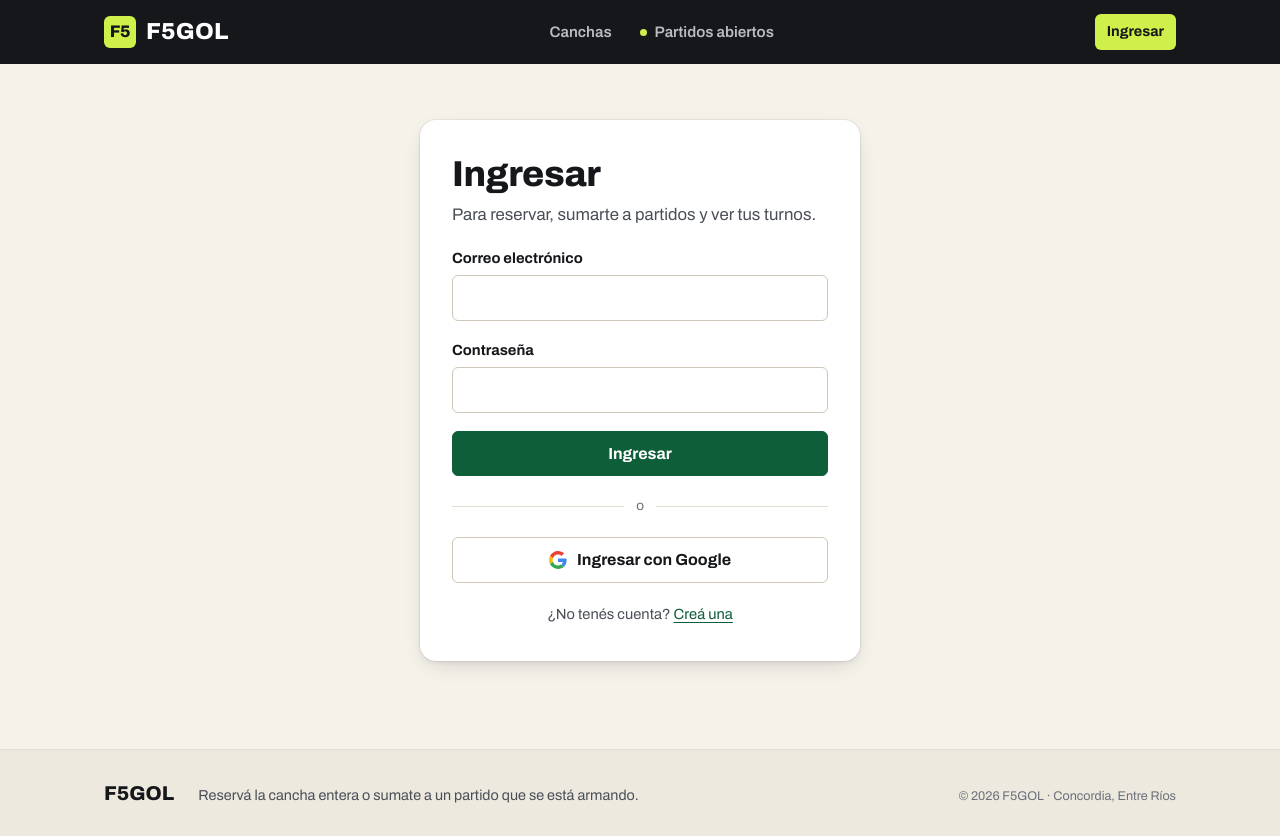
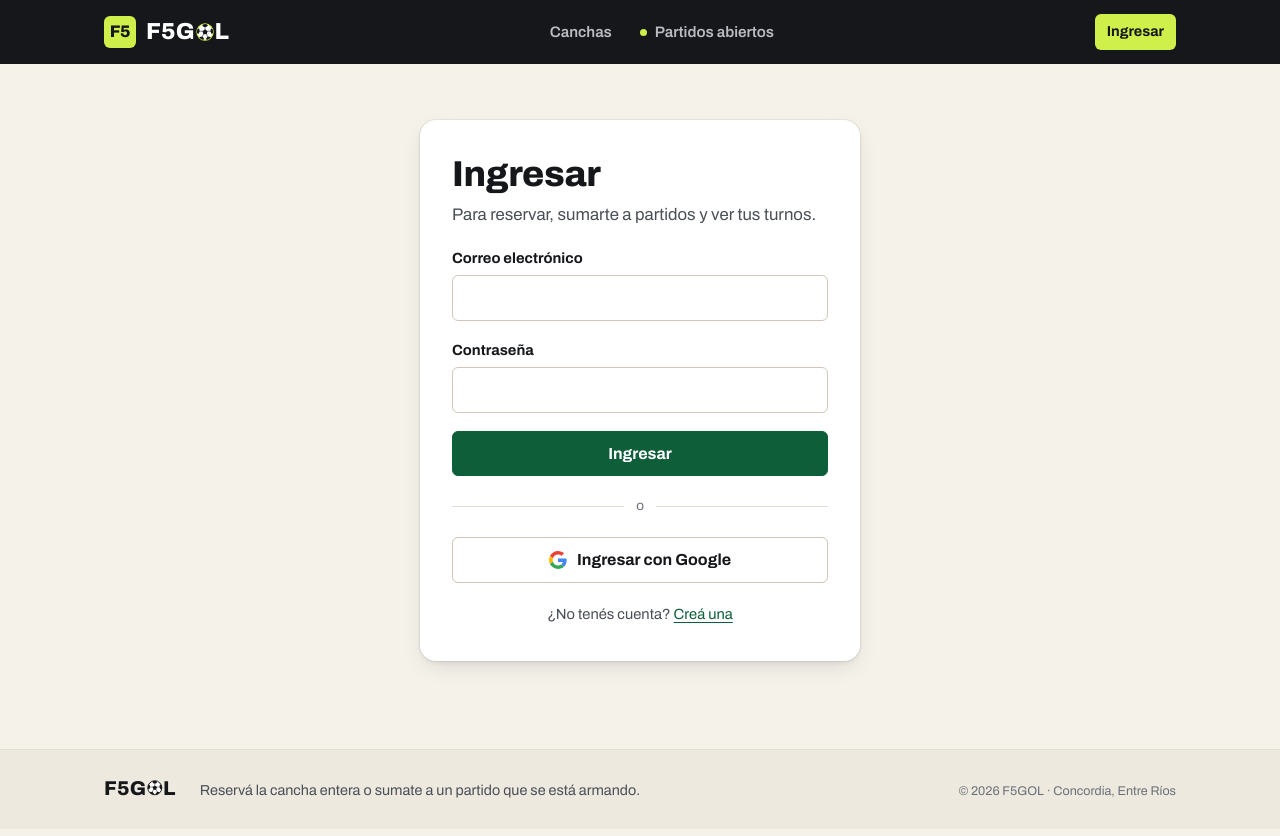
Before and after one commit to Felivander/F5Gol, an Angular app in the folder frontend/: page /login in a window 1280 px wide. Built offline with nearby package versions, Linux system fonts and the light colour scheme.

Commit message:
Agregar el logo con la pelota en lugar de la O y el favicon con el sello F5

```diff
--- a/frontend/src/app/components/footer/footer.html
+++ b/frontend/src/app/components/footer/footer.html
@@ -1,6 +1,6 @@
 <footer class="pie">
   <div class="pie-interior">
-    <span class="pie-marca">F5GOL</span>
+    <app-logo class="pie-marca" />
     <p>Reservá la cancha entera o sumate a un partido que se está armando.</p>
     <small>© {{ anioActual }} F5GOL · Concordia, Entre Ríos</small>
   </div>
--- a/frontend/src/app/components/footer/footer.ts
+++ b/frontend/src/app/components/footer/footer.ts
@@ -1,8 +1,9 @@
 import { Component } from '@angular/core';
+import { Logo } from '../logo/logo';
 
 @Component({
   selector: 'app-footer',
-  imports: [],
+  imports: [Logo],
   templateUrl: './footer.html',
   styleUrl: './footer.css'
 })
--- a/frontend/src/app/components/header/header.css
+++ b/frontend/src/app/components/header/header.css
@@ -57,10 +57,7 @@
 }
 
 .marca-nombre {
-  font-weight: 800;
-  font-stretch: 75%;
   font-size: 1.45rem;
-  letter-spacing: 0.01em;
 }
 
 /* ---------- Navegación ---------- */
--- a/frontend/src/app/components/header/header.html
+++ b/frontend/src/app/components/header/header.html
@@ -2,7 +2,7 @@
   <div class="barra-interior">
     <a class="marca" routerLink="/clubes" aria-label="F5GOL, ir al inicio">
       <span class="marca-sello" aria-hidden="true">F5</span>
-      <span class="marca-nombre">F5GOL</span>
+      <app-logo class="marca-nombre" fondo="oscuro" />
     </a>
 
     <nav class="navegacion" aria-label="Principal">
--- a/frontend/src/app/components/header/header.ts
+++ b/frontend/src/app/components/header/header.ts
@@ -2,10 +2,11 @@ import { Component, computed, inject } from '@angular/core';
 import { Router, RouterLink, RouterLinkActive } from '@angular/router';
 import { Auth } from '../../services/auth';
 import { Icono } from '../icono/icono';
+import { Logo } from '../logo/logo';
 
 @Component({
   selector: 'app-header',
-  imports: [RouterLink, RouterLinkActive, Icono],
+  imports: [RouterLink, RouterLinkActive, Icono, Logo],
   templateUrl: './header.html',
   styleUrl: './header.css'
 })
--- /dev/null
+++ b/frontend/src/app/components/logo/logo.css
@@ -0,0 +1,46 @@
+:host {
+  display: inline-flex;
+  color: var(--tinta);
+}
+
+:host(.oscuro) {
+  color: #fff;
+}
+
+.logo {
+  display: inline-flex;
+  align-items: center;
+  font-weight: 800;
+  font-stretch: 75%;
+  line-height: 1;
+  letter-spacing: 0.01em;
+  white-space: nowrap;
+}
+
+/* La pelota ocupa el lugar de la "O": del alto de las mayúsculas */
+.pelota {
+  width: 0.78em;
+  height: 0.78em;
+  margin: 0 0.03em;
+  overflow: visible;
+}
+
+.pelota-cuero {
+  fill: #fff;
+  stroke: var(--tinta);
+  stroke-width: 5;
+}
+
+:host(.oscuro) .pelota-cuero {
+  stroke: var(--lima);
+}
+
+.pelota-gajos {
+  fill: var(--tinta);
+}
+
+.pelota-costuras {
+  stroke: var(--tinta);
+  stroke-width: 2.5;
+  stroke-linecap: round;
+}
--- /dev/null
+++ b/frontend/src/app/components/logo/logo.html
@@ -0,0 +1,23 @@
+<span class="logo" aria-label="F5GOL" role="img">
+  <span aria-hidden="true">F5G</span><svg class="pelota" viewBox="-40 -40 80 80" aria-hidden="true" focusable="false">
+    <defs>
+      <clipPath [attr.id]="recorte"><circle r="36" /></clipPath>
+    </defs>
+    <circle r="36" class="pelota-cuero" />
+    <g [attr.clip-path]="'url(#' + recorte + ')'" class="pelota-gajos">
+      <polygon points="0,-12 11.4,-3.7 7.1,9.7 -7.1,9.7 -11.4,-3.7" />
+      <polygon points="0,-40 13,-30 6,-22 -6,-22 -13,-30" />
+      <polygon points="36,-14 40,4 28,8 24,-4 26,-16" />
+      <polygon points="24,30 12,40 4,30 12,20 24,22" />
+      <polygon points="-24,30 -12,40 -4,30 -12,20 -24,22" />
+      <polygon points="-36,-14 -40,4 -28,8 -24,-4 -26,-16" />
+    </g>
+    <g class="pelota-costuras">
+      <line x1="0" y1="-12" x2="0" y2="-22" />
+      <line x1="11.4" y1="-3.7" x2="24" y2="-4" />
+      <line x1="7.1" y1="9.7" x2="12" y2="20" />
+      <line x1="-7.1" y1="9.7" x2="-12" y2="20" />
+      <line x1="-11.4" y1="-3.7" x2="-24" y2="-4" />
+    </g>
+  </svg><span aria-hidden="true">L</span>
+</span>
--- /dev/null
+++ b/frontend/src/app/components/logo/logo.ts
@@ -0,0 +1,22 @@
+import { ChangeDetectionStrategy, Component, input } from '@angular/core';
+
+// Cada pelota necesita su propio id de recorte (puede haber dos logos en la misma página)
+let siguiente = 0;
+
+/**
+ * Logo de F5GOL: la palabra con la "O" reemplazada por una pelota de gajos.
+ * fondo = 'oscuro' en la barra negra (letras blancas, borde lima) y 'claro' sobre papel.
+ * El tamaño sale del font-size del lugar donde se usa.
+ */
+@Component({
+  selector: 'app-logo',
+  changeDetection: ChangeDetectionStrategy.OnPush,
+  templateUrl: './logo.html',
+  styleUrl: './logo.css',
+  host: { '[class.oscuro]': "fondo() === 'oscuro'" }
+})
+export class Logo {
+  fondo = input<'claro' | 'oscuro'>('claro');
+
+  protected recorte = `pelota-${++siguiente}`;
+}
--- a/frontend/src/index.html
+++ b/frontend/src/index.html
@@ -7,7 +7,8 @@
   <meta name="viewport" content="width=device-width, initial-scale=1">
   <meta name="theme-color" content="#15171a">
   <meta name="description" content="Reservá canchas de fútbol 5 o sumate a un partido que se está armando.">
-  <link rel="icon" type="image/x-icon" href="favicon.ico">
+  <link rel="icon" type="image/svg+xml" href="favicon.svg">
+  <link rel="alternate icon" type="image/x-icon" href="favicon.ico">
   <link rel="preconnect" href="https://fonts.googleapis.com">
   <link rel="preconnect" href="https://fonts.gstatic.com" crossorigin>
   <link href="https://fonts.googleapis.com/css2?family=Archivo:wdth,wght@62..125,400..800&display=swap" rel="stylesheet">
```
Also changed, not shown: frontend/public/favicon.svg (added).
